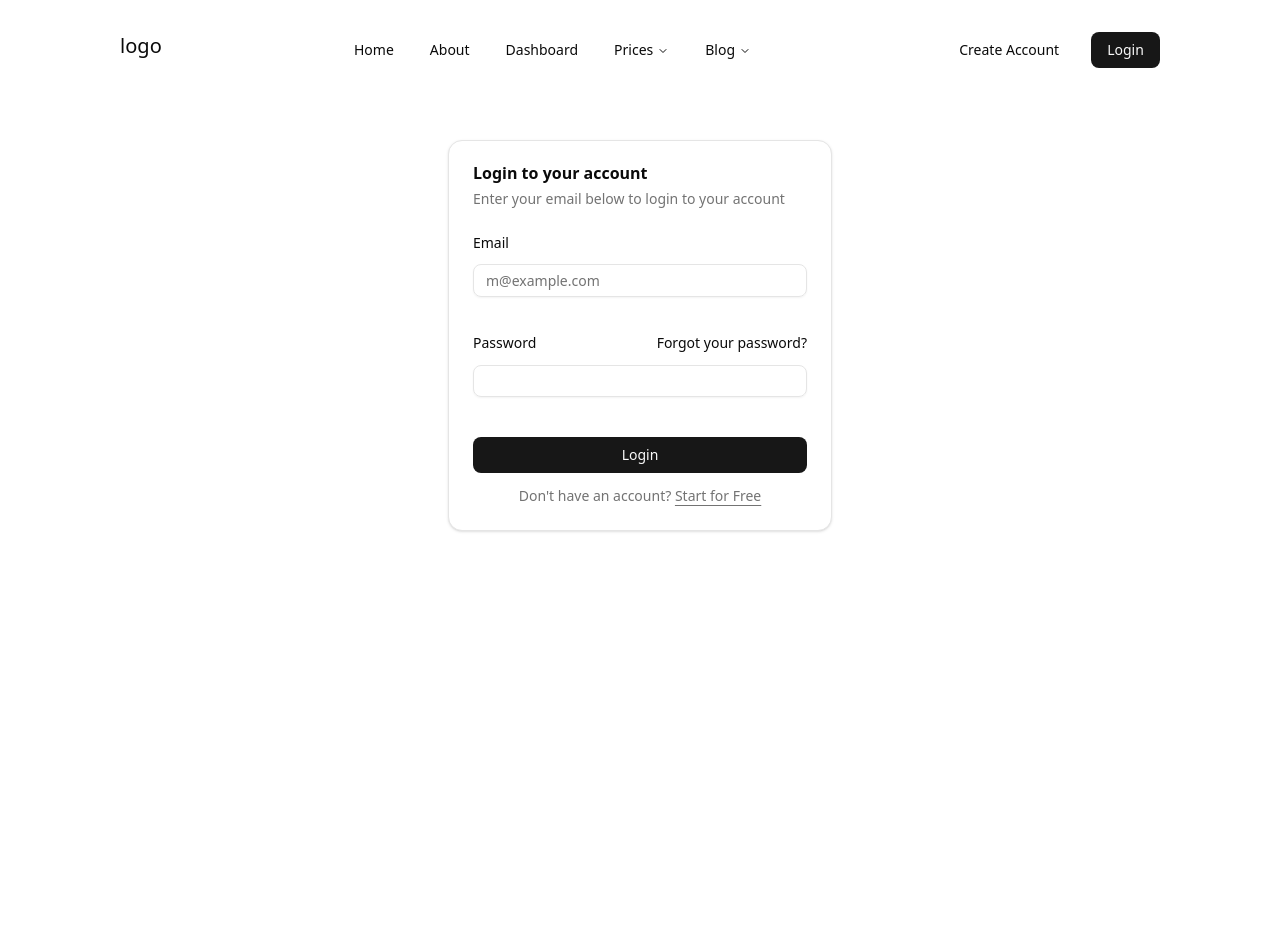
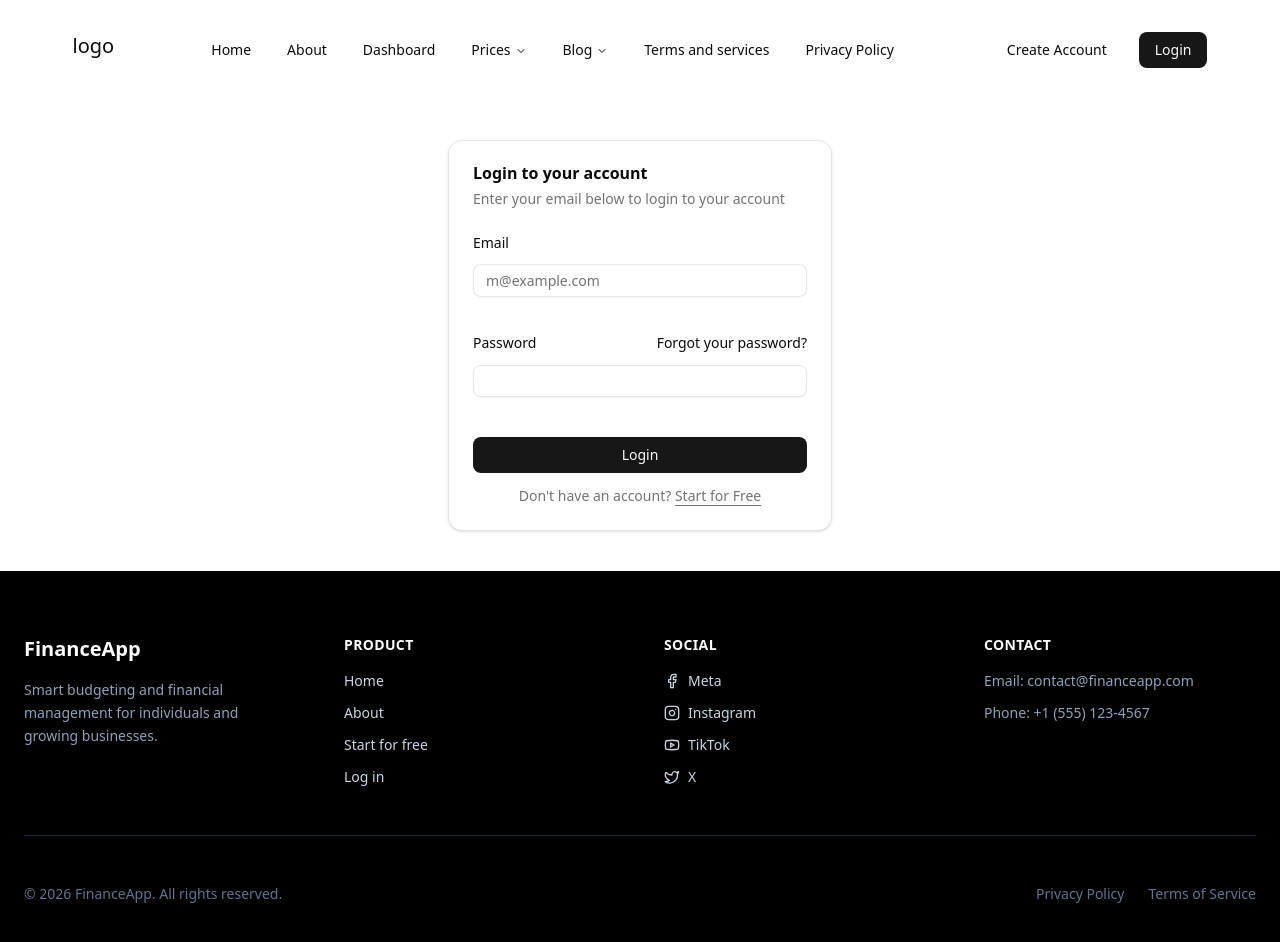
Before and after one commit to Alexandru2401/finans, a React app in the folder frontend/: page /login in a window 1280 px wide. Shown: the top 942 px of the page. Before the commit the page ends 900 px from the top, so only its background shows below. Built offline with nearby package versions, Linux system fonts and the light colour scheme; the HTML template or start-up script is replaced by a standard one.

Commit message:
feat: add Footer, terms and conditions page and privacy policy page

```diff
--- /dev/null
+++ b/frontend/src/components/public/Footer.tsx
@@ -0,0 +1,101 @@
+import { Link } from "react-router-dom";
+import { Facebook, Instagram, Twitter, Youtube } from "lucide-react";
+
+export default function PublicFooter() {
+  return (
+    <footer className="bg-black text-slate-300">
+      <div className="mx-auto max-w-7xl px-6 py-16">
+        <div className="grid gap-12 md:grid-cols-4">
+          {/* Brand */}
+          <div className="space-y-4">
+            <h3 className="text-xl font-semibold text-white">FinanceApp</h3>
+            <p className="text-sm leading-relaxed text-slate-400">
+              Smart budgeting and financial management for individuals and
+              growing businesses.
+            </p>
+          </div>
+
+          {/* Public routes */}
+          <div>
+            <h4 className="mb-4 text-sm font-semibold uppercase tracking-wide text-white">
+              Product
+            </h4>
+            <ul className="space-y-3 text-sm">
+              <li>
+                <Link to="/" className="hover:text-white transition">
+                  Home
+                </Link>
+              </li>
+              <li>
+                <Link to="/#about" className="hover:text-white transition">
+                  About
+                </Link>
+              </li>
+              <li>
+                <Link to="/signin" className="hover:text-white transition">
+                  Start for free
+                </Link>
+              </li>
+              <li>
+                <Link to="/login" className="hover:text-white transition">
+                  Log in
+                </Link>
+              </li>
+            </ul>
+          </div>
+
+          {/* Social */}
+          <div>
+            <h4 className="mb-4 text-sm font-semibold uppercase tracking-wide text-white">
+              Social
+            </h4>
+            <ul className="space-y-3 text-sm">
+              <li className="flex items-center gap-2 hover:text-white transition">
+                <Facebook className="h-4 w-4" /> Meta
+              </li>
+              <li className="flex items-center gap-2 hover:text-white transition">
+                <Instagram className="h-4 w-4" /> Instagram
+              </li>
+              <li className="flex items-center gap-2 hover:text-white transition">
+                <Youtube className="h-4 w-4" /> TikTok
+              </li>
+              <li className="flex items-center gap-2 hover:text-white transition">
+                <Twitter className="h-4 w-4" /> X
+              </li>
+            </ul>
+          </div>
+
+          {/* Contact */}
+          <div>
+            <h4 className="mb-4 text-sm font-semibold uppercase tracking-wide text-white">
+              Contact
+            </h4>
+            <ul className="space-y-3 text-sm text-slate-400">
+              <li>Email: contact@financeapp.com</li>
+              <li>Phone: +1 (555) 123-4567</li>
+            </ul>
+          </div>
+        </div>
+
+        {/* Divider */}
+        <div className="my-12 h-px bg-slate-800" />
+
+        {/* Bottom */}
+        <div className="flex flex-col items-center justify-between gap-4 text-sm text-slate-500 md:flex-row">
+          <p>© {new Date().getFullYear()} FinanceApp. All rights reserved.</p>
+          <div className="flex gap-6">
+            <Link to="/privacy-policy" className="hover:text-white transition">
+              Privacy Policy
+            </Link>
+            <Link
+              to="/terms-and-services"
+              className="hover:text-white transition"
+            >
+              Terms of Service
+            </Link>
+          </div>
+        </div>
+      </div>
+    </footer>
+  );
+}
--- a/frontend/src/pages/auth/Login.tsx
+++ b/frontend/src/pages/auth/Login.tsx
@@ -2,7 +2,7 @@
 
 export default function Login() {
   return (
-    <div className="flex min-h-svh w-full justify-center p-6 md:p-10">
+    <div className="flex w-full justify-center p-6 md:p-10">
       <div className="w-full max-w-sm">
         <LoginForm />
       </div>
--- /dev/null
+++ b/frontend/src/pages/public/terms-and-policy/PrivacyPolicy.tsx
@@ -0,0 +1,3 @@
+export default function PrivacyPolicy() {
+  return <div>Privacy policy</div>;
+}
--- /dev/null
+++ b/frontend/src/pages/public/terms-and-policy/TermsAndConditions.tsx
@@ -0,0 +1,3 @@
+export default function TermsAndConditions() {
+  return <div>Terms</div>;
+}
--- a/frontend/src/routes/layout/PublicRootLayout.tsx
+++ b/frontend/src/routes/layout/PublicRootLayout.tsx
@@ -1,5 +1,6 @@
 import { Outlet } from "react-router";
 import PublicMainNavigation from "../navigation/PublicMainNavigation";
+import PublicFooter from "@/components/public/Footer";
 
 export default function PublicRootLayout() {
   return (
@@ -8,6 +9,7 @@
       <main className="max-w-250 flex justify-center mx-auto flex-col">
         <Outlet />
       </main>
+      <PublicFooter />
     </>
   );
 }
--- a/frontend/src/routes/navigation/PublicMainNavigation.tsx
+++ b/frontend/src/routes/navigation/PublicMainNavigation.tsx
@@ -96,6 +96,24 @@
                 </ListItem>
               </ul>
             </NavigationMenuContent>
+          </NavigationMenuItem>
+
+          <NavigationMenuItem>
+            <NavigationMenuLink
+              asChild
+              className={navigationMenuTriggerStyle()}
+            >
+              <Link to="/terms-and-services">Terms and services</Link>
+            </NavigationMenuLink>
+          </NavigationMenuItem>
+
+          <NavigationMenuItem>
+            <NavigationMenuLink
+              asChild
+              className={navigationMenuTriggerStyle()}
+            >
+              <Link to="/privacy-policy">Privacy Policy</Link>
+            </NavigationMenuLink>
           </NavigationMenuItem>
         </NavigationMenuList>
       </NavigationMenu>
```
Also changed, not shown: frontend/src/App.tsx (+10 -0 lines).
